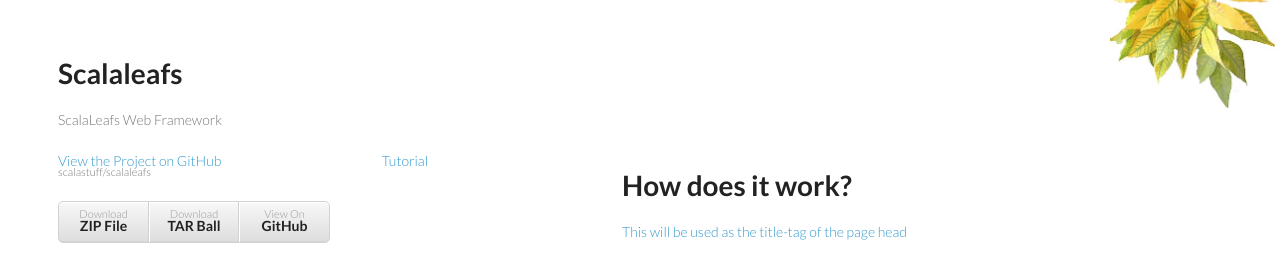
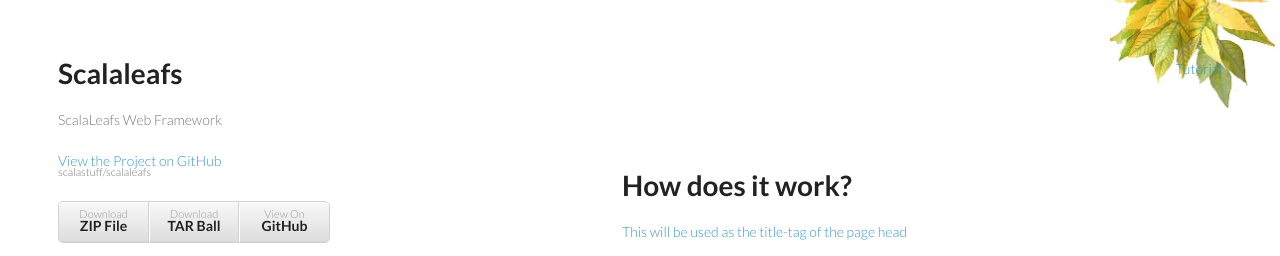
Before and after one commit to scalastuff/scalaleafs, a Jekyll site: the page built from index.md, in a window 1280 px wide. Shown: the top 256 px of the page. Built offline with Jekyll 4.4.1, drawn with Linux system fonts in a browser that asks for light colours.

Commit message:
Updated _layouts/default.html

```diff
--- a/_layouts/default.html
+++ b/_layouts/default.html
@@ -16,15 +16,6 @@
     <div>
       <div style="float:right">
         <img style="position:absolute;top:-20px;right:0;z-index:-10" width="170px" height="130px" src="/img/leafs-autumn.jpg"/>
-      </div>
-      <div>
-        <h1>Scalaleafs</h1>
-        <p>ScalaLeafs Web Framework</p>
-      </div>
-    </div>
-    <div class="qwrapper">
-      <header>
-
         <div style="float:right" class="menu">
     <a class="menu1{% if page.category == "Tutorial" %} active{% endif %}" href="tutorial.html">Tutorial</a>
     {% if page.category == "Tutorial" %}
@@ -39,6 +30,15 @@
   {% endfor %}
   {% endif %}
         </div>
+      </div>
+      <div>
+        <h1>Scalaleafs</h1>
+        <p>ScalaLeafs Web Framework</p>
+      </div>
+    </div>
+    <div class="qwrapper">
+      <header>
+
 
         <p class="view"><a href="https://github.com/scalastuff/scalaleafs">View the Project on GitHub <small>scalastuff/scalaleafs</small></a></p>
 
```
